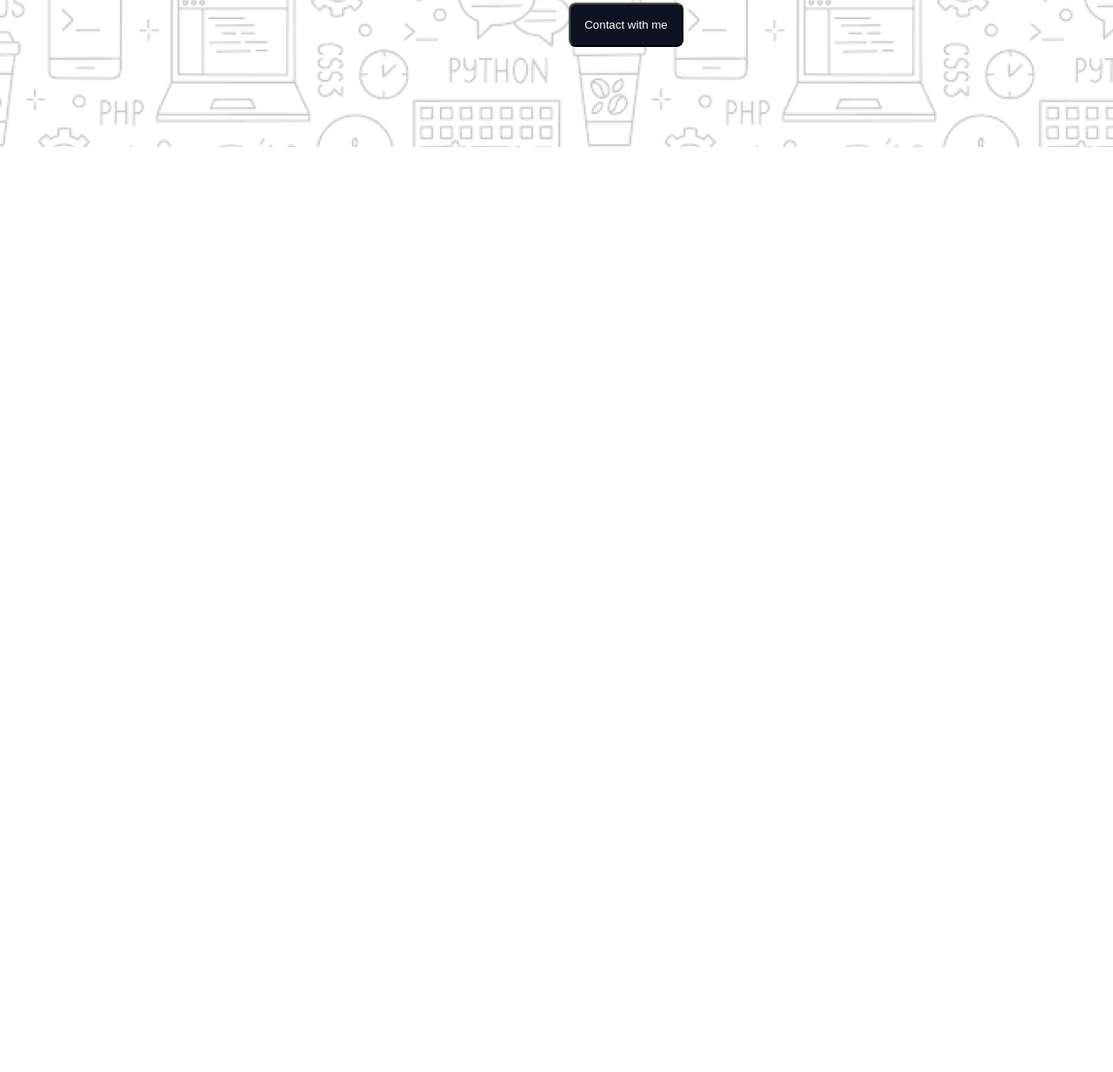
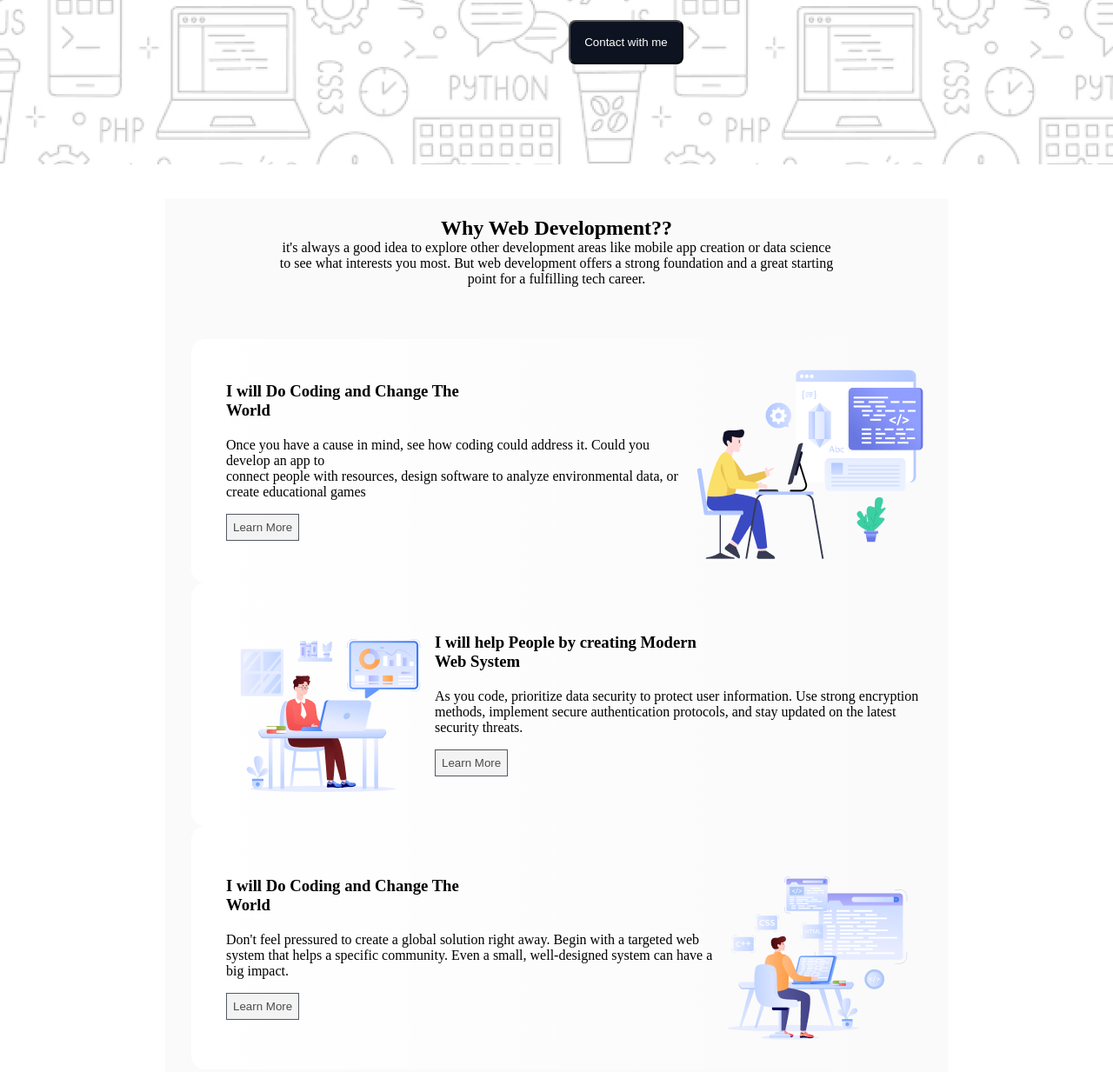
Before and after one commit to santo119/Assignment-1, a plain HTML site: page index.html in a window 1280 px wide. Shown: the part 483-1716 px from the top of the page at 87% size. Before the commit the page ends 800 px from the top, so only its background shows below. Drawn offline with Linux system fonts and the light colour scheme.

Commit message:
added about learn to web development section

```diff
--- a/index.css
+++ b/index.css
@@ -2,6 +2,7 @@
     align-items: center;
     justify-content: center;
     margin: 0 auto;
+    /* background: rgb(255, 255, 255); */
 }
 
 /* banner part style start */
@@ -13,6 +14,7 @@
     background-image: url("assets/Hero-bg.png");
 }
 .banner-image{
+    margin-top: 20px;
     width: 173px;
     height: 228px;
     align-items: center;
@@ -44,3 +46,51 @@ text-align: center;
     background: rgb(13, 19, 33);
     padding: 16px;
 }
+/* banner part style ends */
+
+/* web development part style */
+.web-develop{
+width: 900px;
+height: 1100px;
+margin-top: 60px;
+background: rgba(13, 19, 33, 0.02);
+margin: 0 auto;
+}
+.web-title{
+align-items: center;
+justify-content: center;
+text-align: center;
+margin-top: 20px;
+margin: 40px;
+padding: 20px;
+}
+.card-title p{
+    margin-top: 20px;
+
+}
+.card-btn{
+    margin-top: 16px;
+    box-sizing: border-box;
+    border: 1px solid rgb(13, 19, 33);
+    opacity: 0.7;
+   padding: 7px;
+
+}
+.card1{
+   display: flex;
+   border-radius: 16px;
+   background: linear-gradient(90.00deg, rgb(255, 255, 255),rgba(255, 255, 255, 0) 100%);
+   width: 800px;
+    height: 280px;
+    padding-left: 40px;
+
+}
+.card-image{
+width: 259.56px;
+height: 217.01px;
+left: 0.36%;
+right: -0.36%;
+top: 1.74%;
+bottom: -1.74%;
+gap: 80px;
+}
--- a/index.html
+++ b/index.html
@@ -1,26 +1,88 @@
 <!DOCTYPE html>
 <html lang="en">
+
 <head>
     <meta charset="UTF-8">
     <meta name="viewport" content="width=device-width, initial-scale=1.0">
     <title>Assignment 1</title>
     <link rel="stylesheet" href="index.css">
 </head>
+
 <body>
 
     <header>
 
         <!-- banner part start -->
-         <div class="banner">
+        <div class="banner">
             <div class="banner-image">
                 <img src="assets/Group.png" alt="">
             </div>
             <div class="banner-title">
                 <h1>"In the near future, I hope to become a <br> Developer."</h1>
-                <p>There are many resources available online and in libraries to help you learn to code. I  can <br> start with  a beginner-friendly language like Python, JavaScript and Golang.</p>
+                <p>There are many resources available online and in libraries to help you learn to code. I can <br>
+                    start with a beginner-friendly language like Python, JavaScript and Golang.</p>
                 <a href="footer.html"><button class="btn">Contact with me</button></a>
             </div>
-         </div>
+        </div>
+
+        <!-- banner part ends -->
+
+        <!-- web development part start -->
+
+        <div class="web-develop">
+
+            <div class="web-title">
+                <h2>Why Web Development??</h2>
+                <p>it's always a good idea to explore other development areas like mobile app creation or data science
+                    <br>
+                    to see what interests you most. But web development offers a strong foundation and a great starting
+                    <br>
+                    point for a fulfilling tech career.
+                </p>
+            </div>
+
+            <div class="web-card">
+
+                <div class="card1">
+                    <div class="card-title">
+                        <h3>I will Do Coding and Change The <br> World</h3>
+                        <p>Once you have a cause in mind, see how coding could address it. Could you develop an app to
+                            <br>
+                            connect people with resources, design software to analyze environmental data, or create
+                            educational games
+                        </p>
+                        <button class="card-btn">Learn More</button>
+                    </div>
+                    <div class="card-image"><img src="assets/Layer_1.png" alt=""></div>
+                </div>
+
+                <div class="card1">
+                    <div class="card-image"><img src="assets/Group 3.png" alt=""></div>
+                    <div class="card-title">
+                        <h3>I will help People by creating Modern <br> Web System</h3>
+                        <p> As you code, prioritize data security to protect user information. Use strong encryption
+                            methods, implement secure authentication protocols, and stay updated on the latest security
+                            threats.</p>
+                        <button class="card-btn">Learn More</button>
+                    </div>
+                </div>
+
+                <div class="card1">
+                    <div class="card-title">
+                        <h3>I will Do Coding and Change The <br> World</h3>
+                        <p>Don't feel pressured to create a global solution right away. Begin with a targeted web system
+                            that helps a specific community. Even a small, well-designed system can have a big impact.
+                        </p>
+                        <button class="card-btn">Learn More</button>
+                    </div>
+                    <div class="card-image"><img src="assets/Group 4.png" alt=""></div>
+                </div>
+
+            </div>
+
+        </div>
+
+        <!-- web development part ends -->
 
     </header>
 
@@ -33,4 +95,5 @@
     </footer>
 
 </body>
+
 </html>
```
